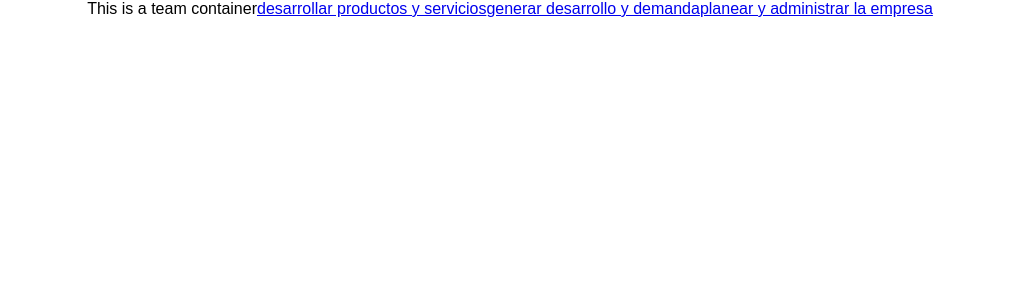
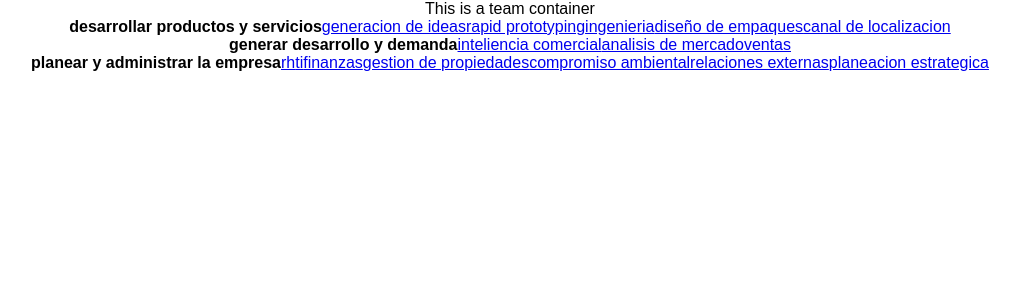
Before and after one commit to Rehlaender/TableauPlatform, a React (Create React App) app: page /main/1 in a window 1280 px wide. Shown: the top 300 px of the page, without its empty margins (130-1150 px from the left). Built offline with nearby package versions, Linux system fonts and the light colour scheme.

Commit message:
need new routing for visualization

```diff
--- a/src/components/App/TeamContainer.js
+++ b/src/components/App/TeamContainer.js
@@ -1,4 +1,3 @@
-// src/components/App/index.js
 import React, { Component } from 'react';
 import { Link } from 'react-router-dom';
 import Routes from '../../routes.js';
@@ -22,11 +21,16 @@ class TeamContainer extends Component {
         This is a team container
         {
           routes.map((route, i) =>
-           <Link to={"/team/" + route.id}
+            <div
               key={i} className={["column-button "]}
                   onClick={this.goTo.bind(this, route.id)}>
-            {route.title}
-           </Link>
+              <strong>{route.title}</strong>
+              {
+                route.context.map((vRoute, j) =>
+                  <Link to={'/section/' + vRoute.tableauUrl } key={j}>{vRoute.title}</Link>
+                )
+              }
+           </div>
           )
         }
       </div>
--- a/src/components/App/VisualizationContainer.js
+++ b/src/components/App/VisualizationContainer.js
@@ -3,6 +3,10 @@ import React, { Component } from 'react';
 import Routes from '../../routes.js';
 
 class VisualizationContainer extends Component {
+
+  componentDidMount() {
+    console.log(this.props.match.params.visualization, 'THIS STUFF');
+  }
 
   render() {
     const routes = Routes;
```
